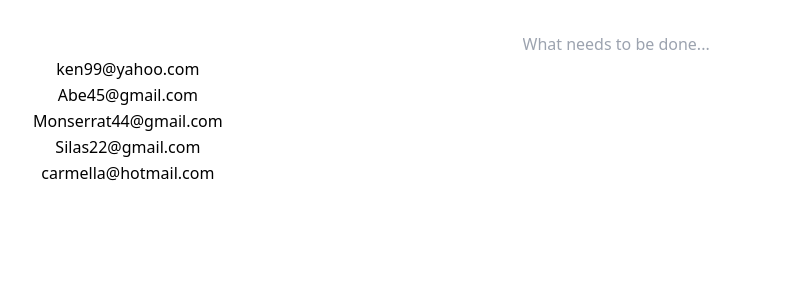
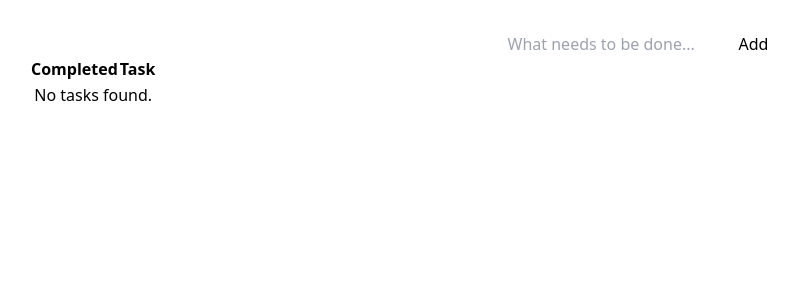
Before and after one commit to mikulash/moro_hw, a React (Vite) app: page / in a window 1280 px wide. Shown: the top 300 px of the page, without its empty margins (2-800 px from the left). Built offline with nearby package versions, Linux system fonts and the light colour scheme.

Commit message:
feat: task creation

```diff
--- a/package.json
+++ b/package.json
@@ -12,6 +12,7 @@
   "dependencies": {
     "@openapitools/openapi-generator-cli": "^2.15.3",
     "@radix-ui/react-checkbox": "^1.1.2",
+    "@radix-ui/react-slot": "^1.1.0",
     "@reduxjs/toolkit": "^2.3.0",
     "@tanstack/react-query": "^5.61.3",
     "@tanstack/react-table": "^8.20.5",
--- a/src/components/NewTaskInput.tsx
+++ b/src/components/NewTaskInput.tsx
@@ -1,9 +1,33 @@
 import { Input } from "@/components/ui/input.tsx";
+import { ChangeEvent, useState } from "react";
+import { useAppDispatch } from "@/store/store.ts";
+import { addTask } from "@/features/tasksThunks.ts";
+import { Button } from "@/components/ui/button.tsx";
 
 export function NewTaskInput() {
+  const [taskText, setTaskText] = useState<string>("");
+  const dispatch = useAppDispatch();
+
+  const handleInputChange = (e: ChangeEvent<HTMLInputElement>) => {
+    setTaskText(e.target.value);
+  };
+
+  const handleAddTask = () => {
+    if (taskText.trim()) {
+      dispatch(addTask(taskText.trim()));
+      setTaskText("");
+    }
+  };
+
   return (
     <div className="flex items-center py-4">
-      <Input placeholder="What needs to be done..." className="max-w-sm" />
+      <Input
+        placeholder="What needs to be done..."
+        className="max-w-sm mr-2"
+        value={taskText}
+        onChange={handleInputChange}
+      />
+      <Button onClick={handleAddTask}>Add</Button>
     </div>
   );
 }
--- a/src/components/TaskList.tsx
+++ b/src/components/TaskList.tsx
@@ -2,94 +2,72 @@
   ColumnDef,
   flexRender,
   getCoreRowModel,
-  getFilteredRowModel,
-  getPaginationRowModel,
-  getSortedRowModel,
   useReactTable,
 } from "@tanstack/react-table";
+import { Checkbox } from "@/components/ui/checkbox";
+import {
+  Table,
+  TableBody,
+  TableCell,
+  TableHead,
+  TableHeader,
+  TableRow,
+} from "@/components/ui/table";
+import { RootState } from "@/store/store.ts";
+import { useSelector } from "react-redux";
+import { Task } from "@/api/generated";
 
-import { Checkbox } from "@/components/ui/checkbox";
+export function TaskList() {
+  const tasks = useSelector((state: RootState) => state.tasks.tasks);
 
-import { Table, TableBody, TableCell, TableRow } from "@/components/ui/table";
-
-const data: Payment[] = [
+  const columns: ColumnDef<Task>[] = [
     {
-    id: "m5gr84i9",
-    email: "ken99@yahoo.com",
-  },
-  {
-    id: "3u1reuv4",
-    email: "Abe45@gmail.com",
-  },
-  {
-    id: "derv1ws0",
-    email: "Monserrat44@gmail.com",
-  },
-  {
-    id: "5kma53ae",
-    email: "Silas22@gmail.com",
-  },
-  {
-    id: "bhqecj4p",
-    email: "carmella@hotmail.com",
-  },
-];
-
-export type Payment = {
-  id: string;
-  email: string;
-};
-const columns: ColumnDef<Payment>[] = [
-  {
-    id: "select",
-    header: ({ table }) => (
-      <Checkbox
-        checked={
-          table.getIsAllPageRowsSelected() ||
-          (table.getIsSomePageRowsSelected() && "indeterminate")
-        }
-        onCheckedChange={(value) => table.toggleAllPageRowsSelected(!!value)}
-        aria-label="Select all"
-      />
-    ),
+      accessorKey: "completed",
+      id: "completed",
+      header: "Completed",
       cell: ({ row }) => (
         <Checkbox
-        checked={row.getIsSelected()}
-        onCheckedChange={(value) => row.toggleSelected(!!value)}
-        aria-label="Select row"
+          checked={row.original.completed}
+          // onCheckedChange={() => handleToggleCompletion(row.original.id)}
+          aria-label="Toggle task completion"
         />
       ),
       enableSorting: false,
       enableHiding: false,
     },
     {
-    accessorKey: "email",
-    header: () => {
-      return <div>Email</div>;
-    },
-    cell: ({ row }) => <div className="lowercase">{row.getValue("email")}</div>,
+      accessorKey: "text",
+      header: "Task",
+      cell: ({ row }) => <div>{row.getValue("text")}</div>,
     },
   ];
 
-export function TaskList() {
   const table = useReactTable({
-    data,
+    data: tasks,
     columns,
     getCoreRowModel: getCoreRowModel(),
-    getPaginationRowModel: getPaginationRowModel(),
-    getSortedRowModel: getSortedRowModel(),
-    getFilteredRowModel: getFilteredRowModel(),
   });
 
   return (
     <Table>
+      <TableHeader>
+        {table.getHeaderGroups().map((headerGroup) => (
+          <TableRow key={headerGroup.id}>
+            {headerGroup.headers.map((header) => (
+              <TableHead key={header.id}>
+                {flexRender(
+                  header.column.columnDef.header,
+                  header.getContext(),
+                )}
+              </TableHead>
+            ))}
+          </TableRow>
+        ))}
+      </TableHeader>
       <TableBody>
         {table.getRowModel().rows?.length ? (
           table.getRowModel().rows.map((row) => (
-            <TableRow
-              key={row.id}
-              data-state={row.getIsSelected() && "selected"}
-            >
+            <TableRow key={row.id}>
               {row.getVisibleCells().map((cell) => (
                 <TableCell key={cell.id}>
                   {flexRender(cell.column.columnDef.cell, cell.getContext())}
@@ -100,7 +78,7 @@
         ) : (
           <TableRow>
             <TableCell colSpan={columns.length} className="h-24 text-center">
-              No results.
+              No tasks found.
             </TableCell>
           </TableRow>
         )}
--- /dev/null
+++ b/src/components/ui/button.tsx
@@ -0,0 +1,58 @@
+import * as React from "react";
+import { Slot } from "@radix-ui/react-slot";
+import { cva, type VariantProps } from "class-variance-authority";
+
+import { cn } from "@/lib/utils";
+
+const buttonVariants = cva(
+  "inline-flex items-center justify-center gap-2 whitespace-nowrap rounded-md text-sm font-medium transition-colors focus-visible:outline-none focus-visible:ring-1 focus-visible:ring-slate-950 disabled:pointer-events-none disabled:opacity-50 [&_svg]:pointer-events-none [&_svg]:size-4 [&_svg]:shrink-0 dark:focus-visible:ring-slate-300",
+  {
+    variants: {
+      variant: {
+        default:
+          "bg-slate-900 text-slate-50 shadow hover:bg-slate-900/90 dark:bg-slate-50 dark:text-slate-900 dark:hover:bg-slate-50/90",
+        destructive:
+          "bg-red-500 text-slate-50 shadow-sm hover:bg-red-500/90 dark:bg-red-900 dark:text-slate-50 dark:hover:bg-red-900/90",
+        outline:
+          "border border-slate-200 bg-white shadow-sm hover:bg-slate-100 hover:text-slate-900 dark:border-slate-800 dark:bg-slate-950 dark:hover:bg-slate-800 dark:hover:text-slate-50",
+        secondary:
+          "bg-slate-100 text-slate-900 shadow-sm hover:bg-slate-100/80 dark:bg-slate-800 dark:text-slate-50 dark:hover:bg-slate-800/80",
+        ghost:
+          "hover:bg-slate-100 hover:text-slate-900 dark:hover:bg-slate-800 dark:hover:text-slate-50",
+        link: "text-slate-900 underline-offset-4 hover:underline dark:text-slate-50",
+      },
+      size: {
+        default: "h-9 px-4 py-2",
+        sm: "h-8 rounded-md px-3 text-xs",
+        lg: "h-10 rounded-md px-8",
+        icon: "h-9 w-9",
+      },
+    },
+    defaultVariants: {
+      variant: "default",
+      size: "default",
+    },
+  },
+);
+
+export interface ButtonProps
+  extends React.ButtonHTMLAttributes<HTMLButtonElement>,
+    VariantProps<typeof buttonVariants> {
+  asChild?: boolean;
+}
+
+const Button = React.forwardRef<HTMLButtonElement, ButtonProps>(
+  ({ className, variant, size, asChild = false, ...props }, ref) => {
+    const Comp = asChild ? Slot : "button";
+    return (
+      <Comp
+        className={cn(buttonVariants({ variant, size, className }))}
+        ref={ref}
+        {...props}
+      />
+    );
+  },
+);
+Button.displayName = "Button";
+
+export { Button, buttonVariants };
--- a/src/store/store.ts
+++ b/src/store/store.ts
@@ -1,10 +1,12 @@
-import {configureStore} from "@reduxjs/toolkit";
+import { configureStore } from "@reduxjs/toolkit";
 import tasksReducer from "../features/tasksSlice";
+import { useDispatch } from "react-redux";
 
 export const store = configureStore({
-    reducer: {
-        tasks: tasksReducer,
-    },
+  reducer: {
+    tasks: tasksReducer,
+  },
 });
 export type RootState = ReturnType<typeof store.getState>;
 export type AppDispatch = typeof store.dispatch;
+export const useAppDispatch = useDispatch.withTypes<AppDispatch>(); // Export a hook that can be reused to resolve types
```
Also changed, not shown: 1 other file (tests, documents, lock files or other folders). Lines whose indentation alone changed are shown as unchanged.
